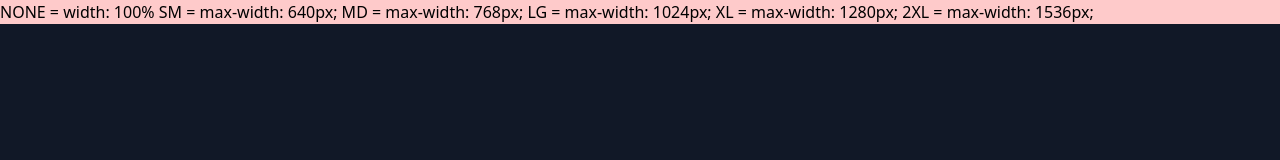
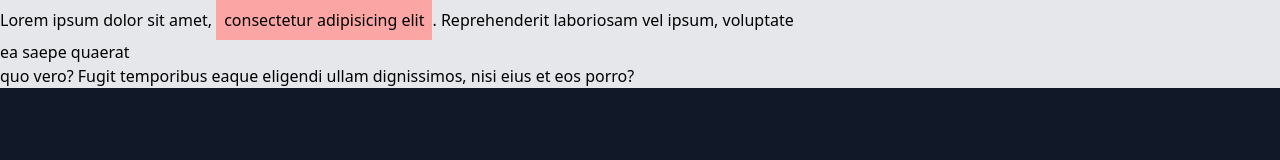
Before and after one commit to RaphaelSBarros/tailwindcss, a plain HTML site: page tailwind-cdn/index.html in a window 1280 px wide. Drawn offline with nearby package versions, Linux system fonts and the light colour scheme.

Commit message:
Tipos de display em tailwind

```diff
--- a/tailwind-cdn/index.html
+++ b/tailwind-cdn/index.html
@@ -19,14 +19,11 @@
 </head>
 <body class="bg-gray-900">
 
-    <div class="container mx-auto bg-red-200">
+    <div class="container mx-auto bg-gray-200">
 
-        NONE = width: 100%
-        SM = max-width: 640px;
-        MD = max-width: 768px;
-        LG = max-width: 1024px;
-        XL = max-width: 1280px;
-        2XL = max-width: 1536px;
+        <div>
+            Lorem ipsum dolor sit amet, <span class="inline-block p-2 bg-red-300">consectetur adipisicing elit</span>. Reprehenderit laboriosam vel ipsum, voluptate <span class="block">ea saepe quaerat</span> quo vero? Fugit temporibus eaque eligendi ullam dignissimos, nisi eius et eos <span class="hidden">necessitatibus</span> porro?
+        </div>
 
     </div>
 
```
